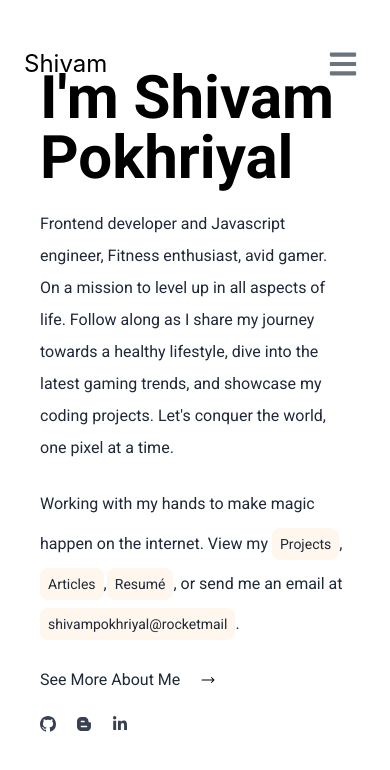
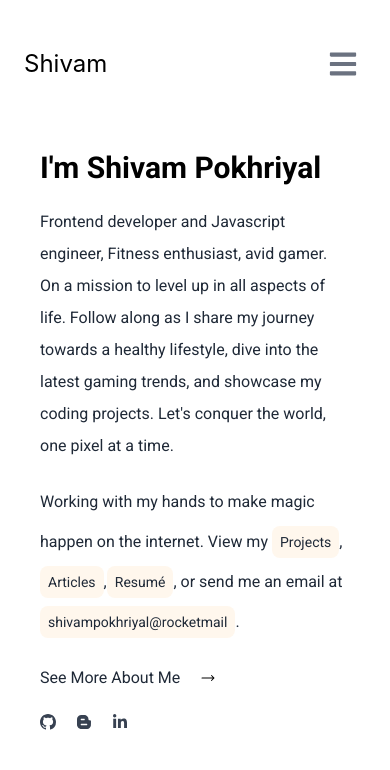
Before and after one commit to fs0sp/portfolio, a React (Create React App) app: page / in a window 390 px wide. Shown: the top 770 px of the page. Built offline with nearby package versions, Linux system fonts and the light colour scheme.

Commit message:
homepage mobile padding issue fixed.

```diff
--- a/src/home/components/Home.js
+++ b/src/home/components/Home.js
@@ -13,8 +13,8 @@ function Home() {
     <div className={darkMode ? 'dark' : ""}>
       <div className='h-[calc(100vh-6rem)] dark:bg-gray-900'>
         <div className='pt-20 h-[400px] flex justify-center items-center dark:bg-gray-900'>
-          <div className='pt-32 px-10 max-w-4xl my-0 mx-auto md:pt-0'>
-            <h2 className=' font-roboto font-bold text-6xl mb-5 dark:text-gray-200'>I'm Shivam Pokhriyal</h2>
+          <div className='pt-52 px-10 max-w-4xl my-0 mx-auto md:pt-0'>
+            <h2 className=' font-roboto font-bold text-3xl mb-5 dark:text-gray-200 md:text-6xl'>I'm Shivam Pokhriyal</h2>
             <h4 className='font-roboto leading-8 text-gray-800 mb-5 dark:text-gray-300'>Frontend developer and Javascript engineer, Fitness enthusiast, avid gamer. On a mission to level up in all aspects of life. Follow along as I share my journey towards a healthy lifestyle, dive into the latest gaming trends, and showcase my coding projects. Let's conquer the world, one pixel at a time.</h4>
             <h4 className='font-roboto text-gray-800 mb-5 leading-10 dark:text-gray-300'>Working with my hands to make magic happen on the internet. View my <span className='font-roboto text-sm rounded-lg py-2 px-2 bg-orange-50 cursor-pointer dark:bg-gray-700 dark:hover:bg-gray-50'>Projects</span>, <span className='font-roboto text-sm rounded-lg py-2 px-2 bg-orange-50 cursor-pointer dark:bg-gray-700 dark:hover:bg-gray-50'>Articles</span>,<span className='font-roboto text-sm rounded-lg py-2 px-2 bg-orange-50 cursor-pointer dark:bg-gray-700 dark:hover:bg-gray-50'>Resumé</span>, or send me an email at <span className='font-roboto text-sm rounded-lg py-2 px-2 bg-orange-50 cursor-pointer dark:bg-gray-700 dark:hover:bg-gray-50'>shivampokhriyal@rocketmail</span>.</h4>
             <div className='flex items-center gap-5 cursor-pointer mb-5'>
```
